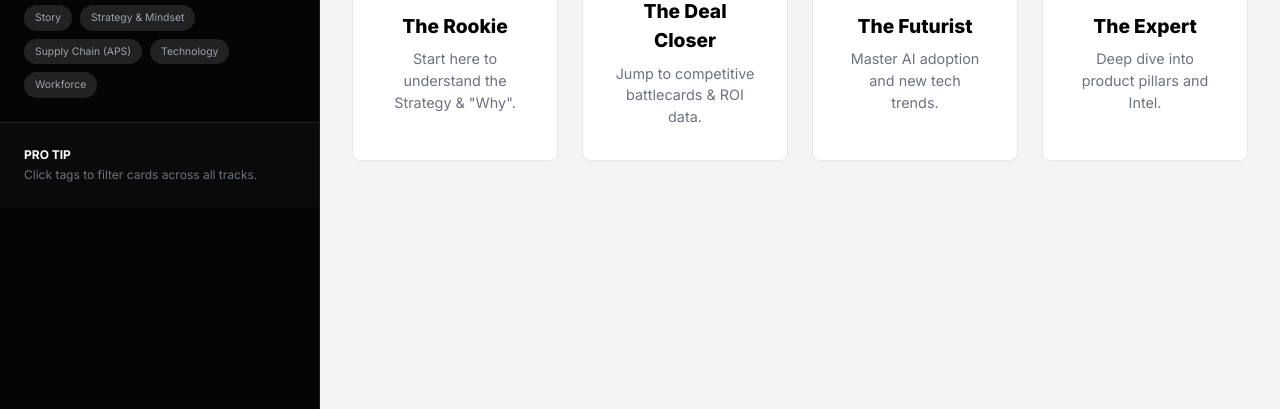
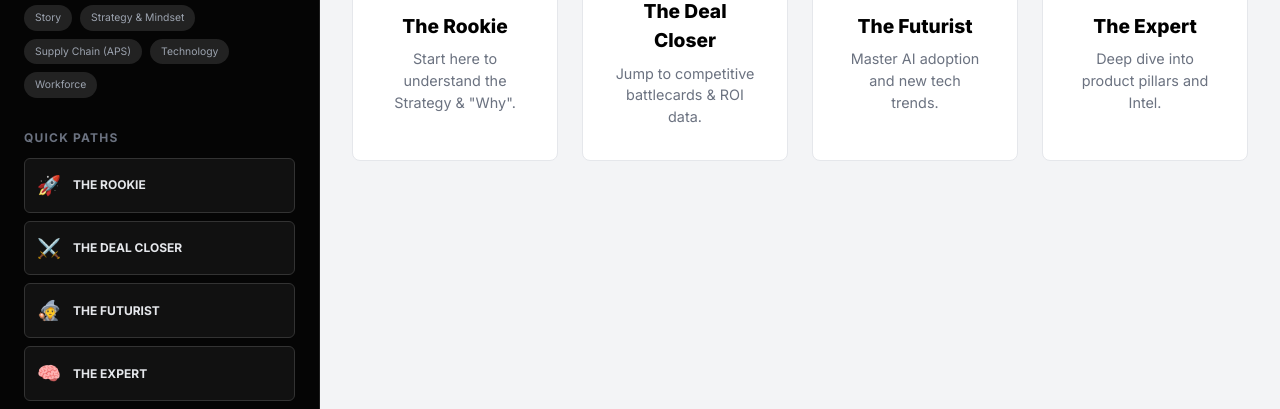
Before and after one commit to cvonste2/dce-sales-strategy, a plain HTML site: page learning.html in a window 1280 px wide. Shown: the part 391-800 px from the top of the page. Drawn offline with nearby package versions, Linux system fonts and the light colour scheme.

Commit message:
Update learning.html

```diff
--- a/learning.html
+++ b/learning.html
@@ -262,15 +262,44 @@
         /* Modal Safe-Guard */
         #quiz-modal { transition: opacity 0.3s ease; }
         #quiz-modal.hidden { display: none !important; opacity: 0; pointer-events: none; }
+
+        /* Sidebar Cards (NEW) */
+        .sidebar-card {
+            background-color: #111;
+            border: 1px solid #333;
+            padding: 0.75rem;
+            border-radius: 6px;
+            margin-bottom: 0.5rem;
+            cursor: pointer;
+            transition: all 0.2s;
+            display: flex;
+            align-items: center;
+            gap: 0.75rem;
+        }
+        .sidebar-card:hover {
+            background-color: #1A1A1A;
+            border-color: #FFD100;
+        }
+        .sidebar-card-icon {
+            font-size: 1.2rem;
+        }
+        .sidebar-card-text {
+            color: #E5E7EB;
+            font-size: 0.75rem;
+            font-weight: 700;
+            text-transform: uppercase;
+        }
+        .sidebar-card:hover .sidebar-card-text {
+            color: white;
+        }
     </style>
 </head>
 <body class="flex flex-col h-screen overflow-hidden">
 
-    <!-- NAVIGATION (Forced Black via Tailwind to fix UI consistency, z-index 1000) -->
+    <!-- NAVIGATION -->
     <nav class="fixed w-full z-[1000] bg-black h-20 flex-shrink-0 border-b border-white/10">
         <div class="max-w-full px-6 w-full h-full flex justify-between items-center">
             <div class="flex items-center gap-4">
-                <!-- explicit relative link -->
                 <a href="./index.html" class="text-white text-2xl font-bold tracking-tight flex items-center gap-2 hover:text-ge-yellow transition">
                     <span class="text-3xl text-ge-yellow">∞</span> Germanedge
                 </a>
@@ -278,7 +307,6 @@
                 <span class="hidden md:block text-gray-400 text-xs font-bold uppercase tracking-widest">Digital Factory Knowledge Hub</span>
             </div>
             <div>
-                <!-- explicit relative link -->
                 <a href="./index.html" class="text-xs font-bold text-white uppercase border border-gray-600 px-4 py-2 rounded hover:bg-white hover:text-black transition">Back to Strategy</a>
             </div>
         </div>
@@ -300,16 +328,41 @@
             </div>
 
             <!-- TAG CLOUD SECTION -->
-            <div class="mt-4">
-                <h3 class="px-6 text-xs font-bold text-gray-500 uppercase tracking-widest mb-3">Explore by Topic</h3>
-                <div id="tag-cloud" class="tag-cloud">
+            <div class="mt-4 px-6">
+                <h3 class="text-xs font-bold text-gray-500 uppercase tracking-widest mb-3">Explore by Topic</h3>
+                <div id="tag-cloud" class="flex flex-wrap gap-2">
                     <!-- Tags injected here -->
+                </div>
+            </div>
+
+            <!-- LEARNING PATHS (New Sidebar Cards) -->
+            <div class="mt-8 px-6">
+                <h3 class="text-xs font-bold text-gray-500 uppercase tracking-widest mb-3">Quick Paths</h3>
+
+                <div onclick="switchTrack('strategy')" class="sidebar-card">
+                    <span class="sidebar-card-icon">🚀</span>
+                    <span class="sidebar-card-text">The Rookie</span>
+                </div>
+
+                <div onclick="switchTrack('comp')" class="sidebar-card">
+                    <span class="sidebar-card-icon">⚔️</span>
+                    <span class="sidebar-card-text">The Deal Closer</span>
+                </div>
+
+                <div onclick="switchTrack('ai')" class="sidebar-card">
+                    <span class="sidebar-card-icon">🧙</span>
+                    <span class="sidebar-card-text">The Futurist</span>
+                </div>
+
+                <div onclick="switchTrack('intel')" class="sidebar-card">
+                    <span class="sidebar-card-icon">🧠</span>
+                    <span class="sidebar-card-text">The Expert</span>
                 </div>
             </div>
 
             <div class="p-6 mt-auto border-t border-white/10 bg-[#0a0a0a]">
                 <p class="text-xs font-bold text-white mb-1">PRO TIP</p>
-                <p class="text-xs text-gray-500">Click tags to filter cards across all tracks.</p>
+                <p class="text-xs text-gray-500">Switch tabs above to change between Strategy, Intel and AI Adoption.</p>
             </div>
         </aside>
 
```
